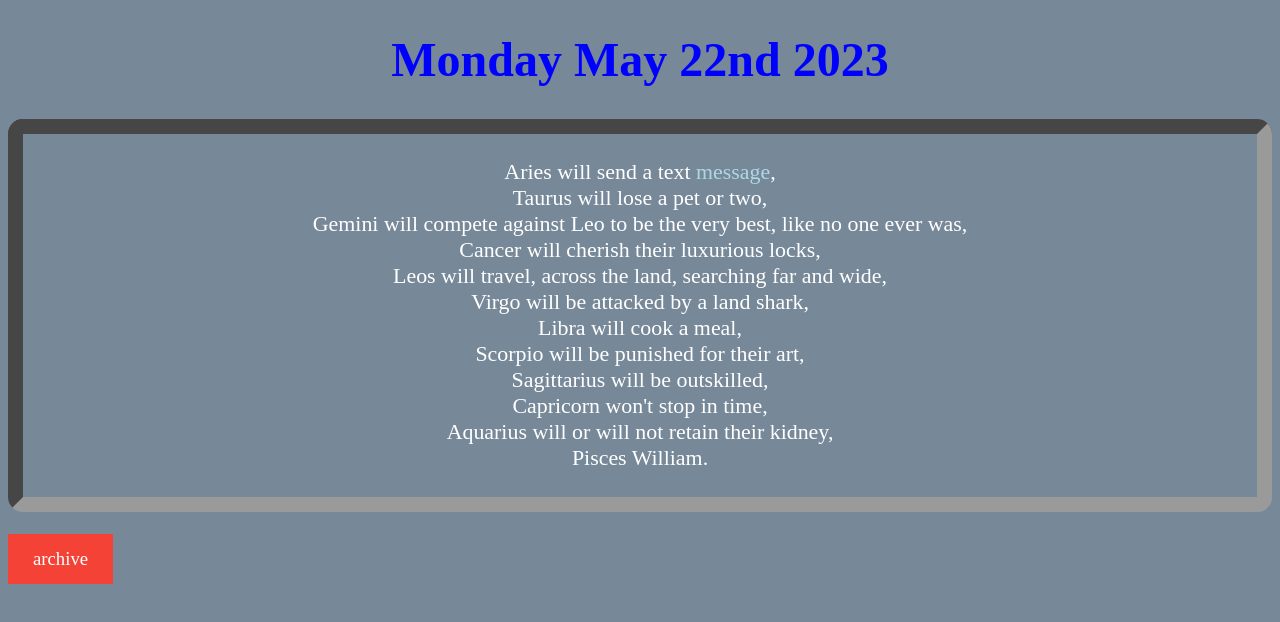
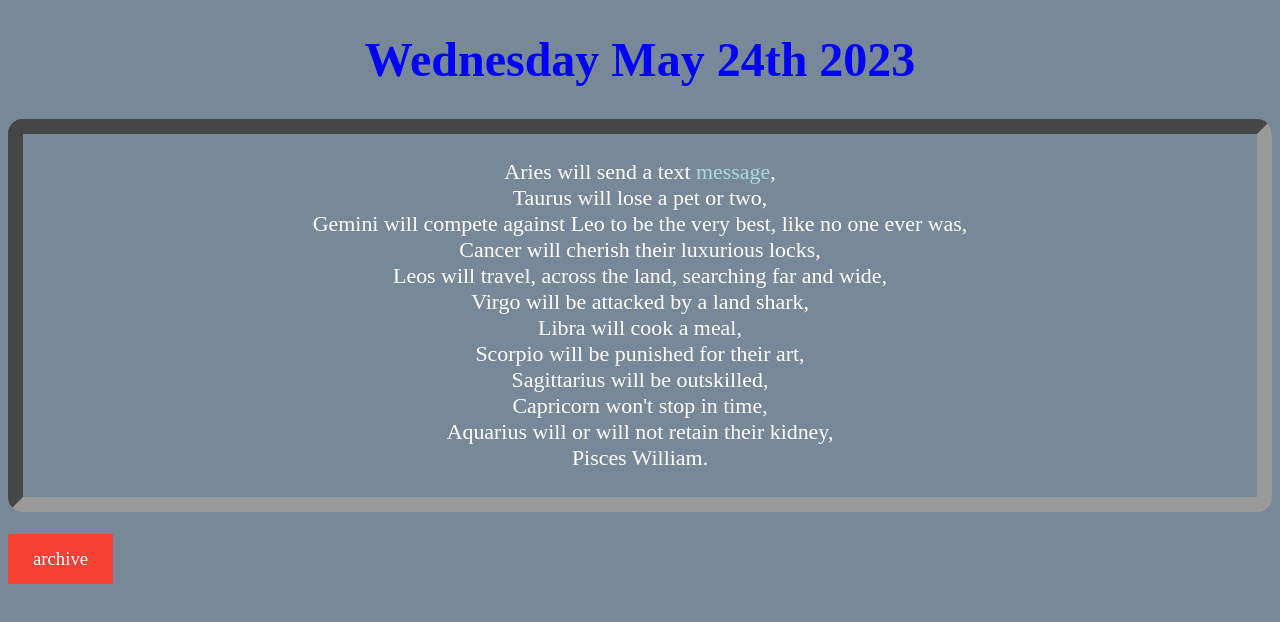
Before and after one commit to Heracc/horoscope, a plain HTML site: page 5-24-23.html in a window 1280 px wide. Drawn offline with Linux system fonts and the light colour scheme.

Commit message:
Update 5-24-23.html

```diff
--- a/5-24-23.html
+++ b/5-24-23.html
@@ -46,7 +46,7 @@ a:hover, a:active {
 <body>
 
 
-<h1> Monday May 22nd 2023</h1>
+<h1> Wednesday May 24th 2023</h1>
   <p>Aries will send a text <f>message</f>,
 <br>Taurus will lose a pet or two,
 <br>Gemini will compete against Leo to be the very best, like no one ever was,
```
